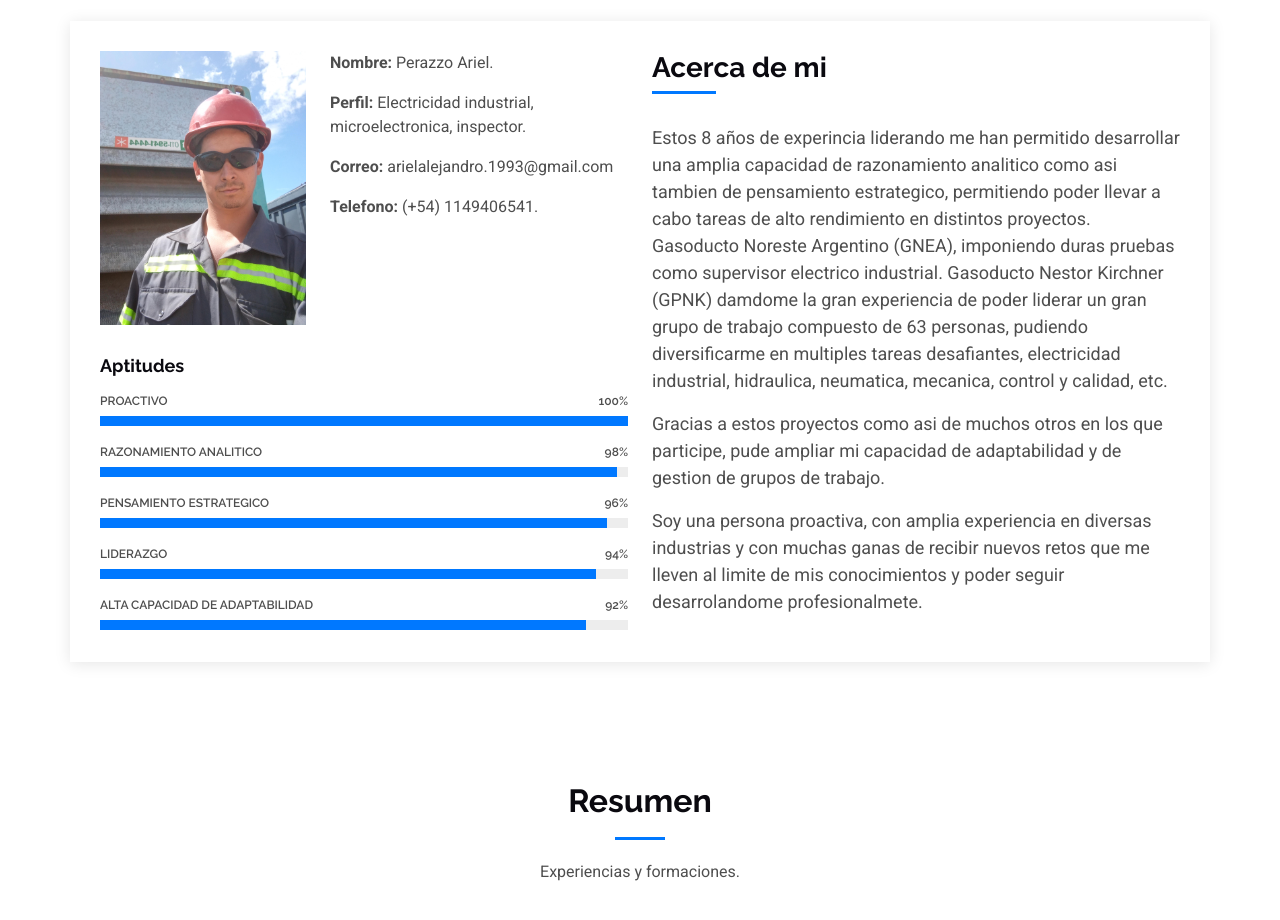
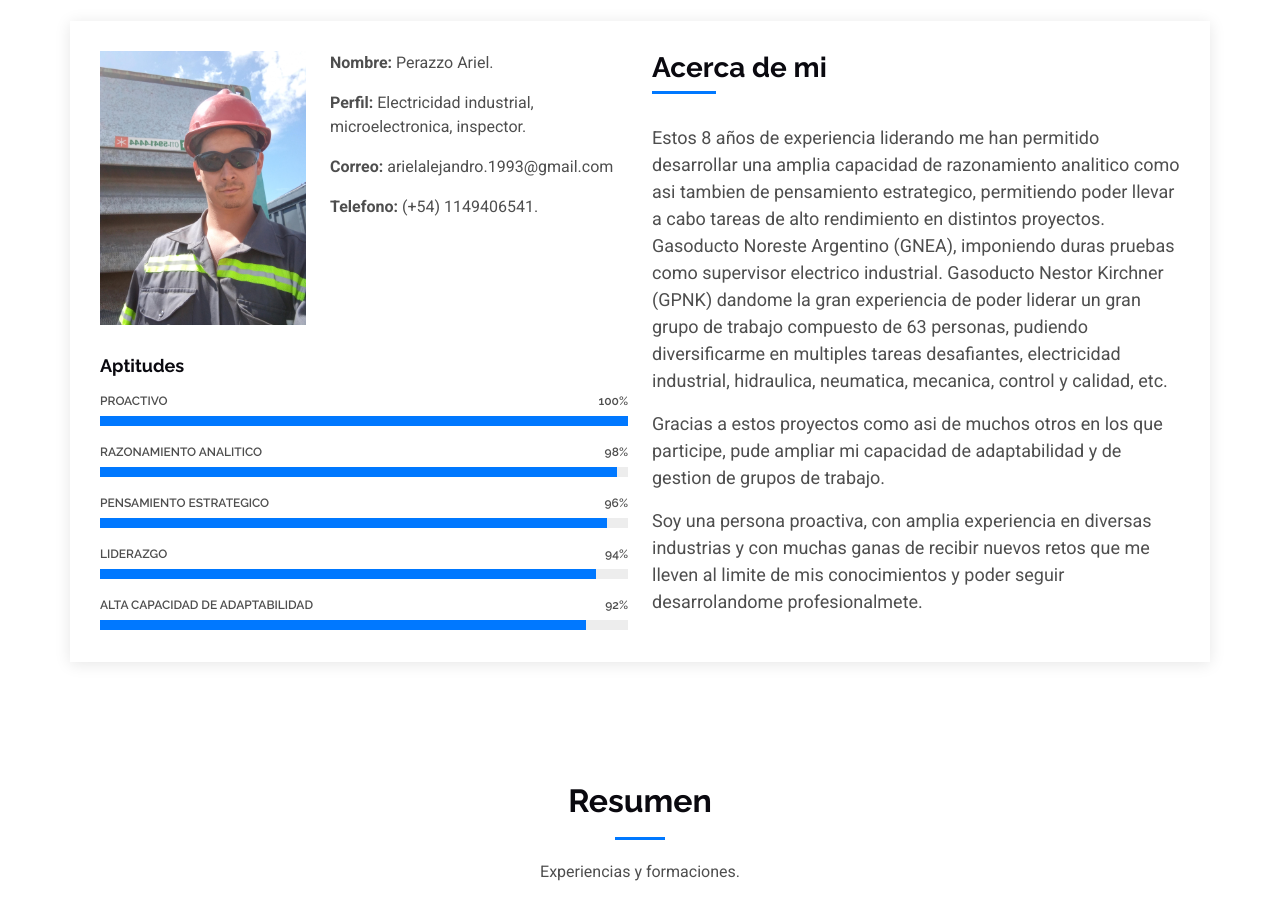
Before and after one commit to 22pera48/22pera48.github.io, a plain HTML site: page index.html in a window 1280 px wide. Shown: the part 840-1760 px from the top of the page. Drawn offline with Linux system fonts and the light colour scheme.

Commit message:
Update index.html

```diff
--- a/index.html
+++ b/index.html
@@ -148,11 +148,11 @@
             <div class="about-me">
               <h4>Acerca de mi</h4>
               <p>
-                Estos 8 años de experincia liderando me han permitido desarrollar una amplia capacidad de
+                Estos 8 años de experiencia liderando me han permitido desarrollar una amplia capacidad de
                 razonamiento analitico como asi tambien de pensamiento estrategico, permitiendo poder
                 llevar a cabo tareas de alto rendimiento en distintos proyectos. Gasoducto Noreste Argentino (GNEA),
                 imponiendo duras pruebas como supervisor electrico industrial. Gasoducto Nestor Kirchner (GPNK)
-                damdome la gran experiencia de poder liderar un gran grupo de trabajo compuesto de 63 personas,
+                dandome la gran experiencia de poder liderar un gran grupo de trabajo compuesto de 63 personas,
                 pudiendo diversificarme en multiples tareas desafiantes, electricidad industrial, hidraulica,
                 neumatica, mecanica, control y calidad, etc.
               </p>
```
